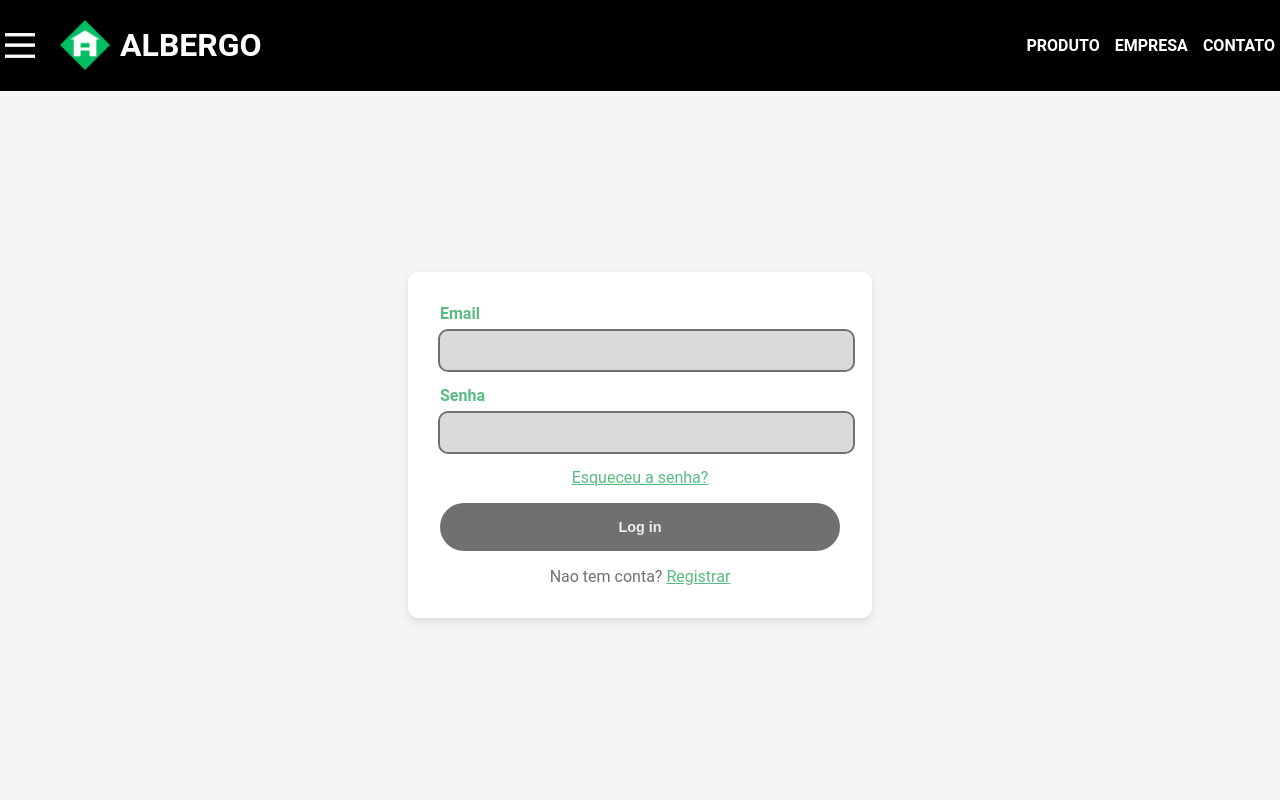
After one commit to capivarista/Albergo.github.io, a PHP site: page /login.html in a window 1280 px wide. The commit adds this page. Run offline with PHP 8.4, Linux system fonts and the light colour scheme.

Commit message:
Adicionando tela de login, e o futuro chat com assistente

```diff
--- /dev/null
+++ b/login.html
@@ -0,0 +1,42 @@
+<!doctype html>
+<html>
+
+<head>
+    <meta charset="UTF-8">
+    <meta name="viewport" content="width=device-width, initial-scale=1.0">
+    <link href="styles/style2.css" rel="stylesheet">
+    <title>Form Card</title>
+</head>
+
+<body>
+    <div class="header">
+        <img class="iconMenu" src="imagens/icon.png" alt="Menu Icon">
+        <img class="iconAlbergo" src="imagens/Albergo (3).png" alt="Albergo Icon">
+        <h1 class="albergoNome">ALBERGO</h1>
+        <div class="header2">
+            <h1 class="headerInfos">PRODUTO</h1>
+            <h1 class="headerInfos">EMPRESA</h1>
+            <h1 class="headerInfos">CONTATO</h1>
+        </div>
+    </div>
+
+    <div class="container">
+        <div class="card">
+            <form class="form">
+                <span class="input-span">
+                    <label for="email" class="label">Email</label>
+                    <input type="email" name="email" id="email" />
+                </span>
+                <span class="input-span">
+                    <label for="password" class="label">Senha</label>
+                    <input type="password" name="password" id="password" />
+                </span>
+                <span class="span"><a href="#">Esqueceu a senha?</a></span>
+                <input class="submit" type="submit" value="Log in" />
+                <span class="span">Nao tem conta? <a href="#">Registrar</a></span>
+            </form>
+        </div>
+    </div>
+</body>
+
+</html>
--- /dev/null
+++ b/styles/style2.css
@@ -0,0 +1,141 @@
+body {
+    margin: 0;
+    padding: 0;
+    background-color: #f5f5f5;
+    font-family: Roboto, Oxygen, Ubuntu, Cantarell, 'Open Sans', 'Helvetica Neue', sans-serif;
+    display: flex;
+    flex-direction: column;
+    align-items: center;
+    width: 100%;
+}
+
+.header {
+    margin: 0;
+    padding: 5px;
+    background-color: black;
+    display: flex;
+    justify-content: left;
+    align-items: center;
+    width: 100vw;
+    box-sizing: border-box;
+}
+
+.iconMenu {
+    width: 30px;
+}
+
+.iconAlbergo {
+    width: 50px;
+    padding: 5px;
+    margin-left: 20px;
+}
+
+.albergoNome {
+    color: white;
+    margin-left: 5px;
+}
+
+.headerInfos {
+    color: white;
+    margin-left: 15px;
+    font-size: 1em;
+}
+
+.header2 {
+    display: flex;
+    justify-content: right;
+    margin-left: auto;
+}
+
+.container {
+    display: flex;
+    flex-grow: 1;
+    align-items: center;
+    justify-content: center;
+    width: 100%;
+}
+
+.card {
+    background-color: white;
+    width: 400px;
+    padding: 2rem;
+    border-radius: 10px;
+    box-shadow: 0 4px 8px rgba(0, 0, 0, 0.1);
+    display: flex;
+    align-items: center;
+    justify-content: center;
+}
+
+.form {
+    --bg-light: #efefef;
+    --bg-dark: #707070;
+    --clr: #58bc82;
+    --clr-alpha: #9c9c9c60;
+    display: flex;
+    flex-direction: column;
+    align-items: center;
+    gap: 1rem;
+    width: 100%;
+}
+
+.form .input-span {
+    width: 100%;
+    display: flex;
+    flex-direction: column;
+    gap: 0.5rem;
+}
+
+.form input[type="email"],
+.form input[type="password"] {
+    border-radius: 0.5rem;
+    padding: 0.75rem 0.4rem;
+    width: 100%;
+    border: none;
+    background-color: var(--clr-alpha);
+    outline: 2px solid var(--bg-dark);
+}
+
+.form input[type="email"]:focus,
+.form input[type="password"]:focus {
+    outline: 2px solid var(--clr);
+}
+
+.label {
+    color: var(--clr);
+    font-weight: 600;
+}
+
+.form .submit {
+    padding: 1rem 0.75rem;
+    width: 100%;
+    border-radius: 3rem;
+    background-color: var(--bg-dark);
+    color: var(--bg-light);
+    border: none;
+    cursor: pointer;
+    transition: all 300ms;
+    font-weight: 600;
+    font-size: 0.9rem;
+}
+
+.form .submit:hover {
+    background-color: var(--clr);
+    color: var(--bg-dark);
+}
+
+.span {
+    text-decoration: none;
+    color: var(--bg-dark);
+}
+
+.span a {
+    color: var(--clr);
+}
+
+html,
+body {
+    height: 100%;
+    width: 100%;
+    padding: 0;
+    margin: 0;
+}
```
Also changed, not shown: index.html (+30 -6 lines), scripts/script.js (+21 -0 lines), styles/style.css (+132 -27 lines).
